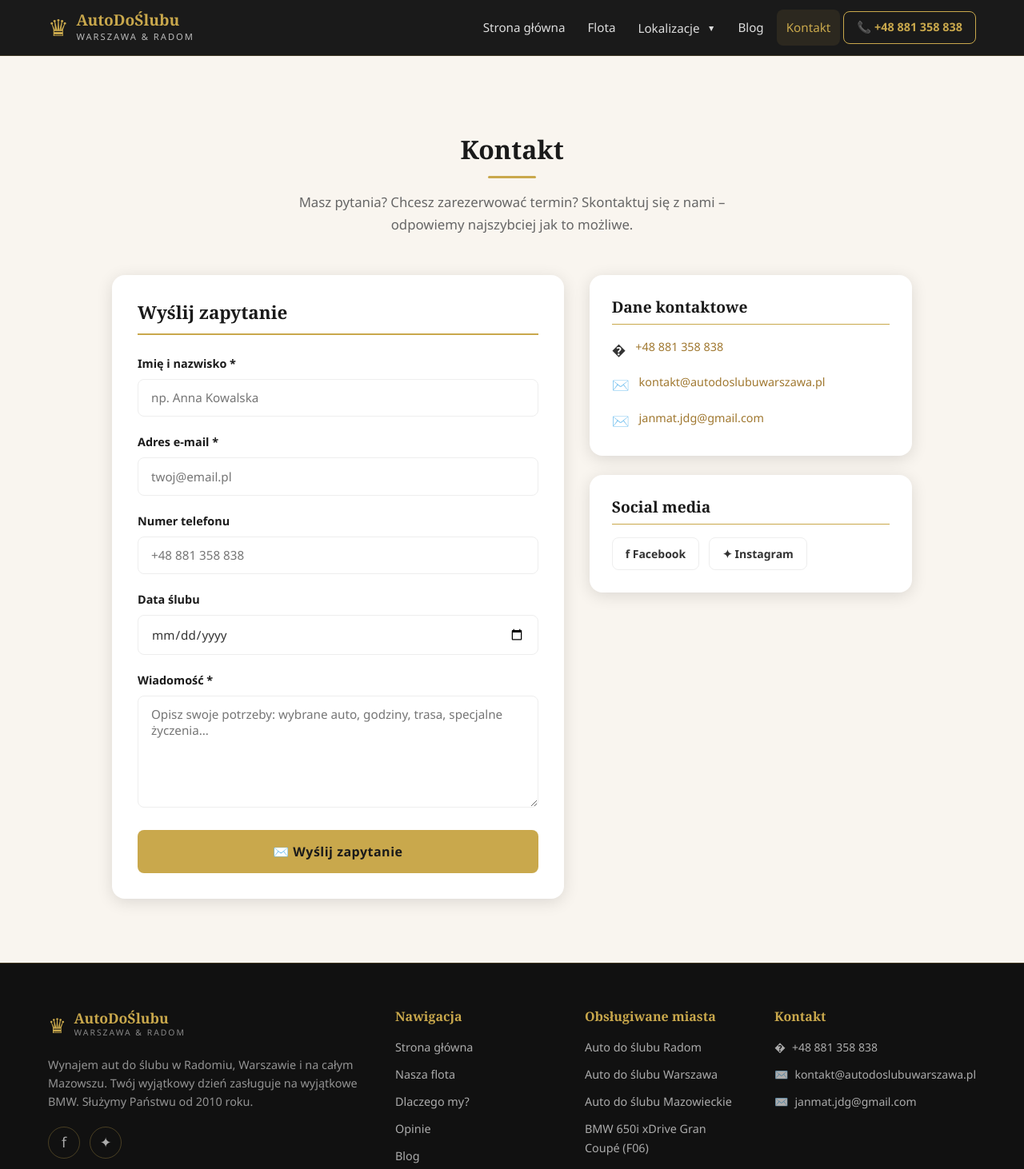
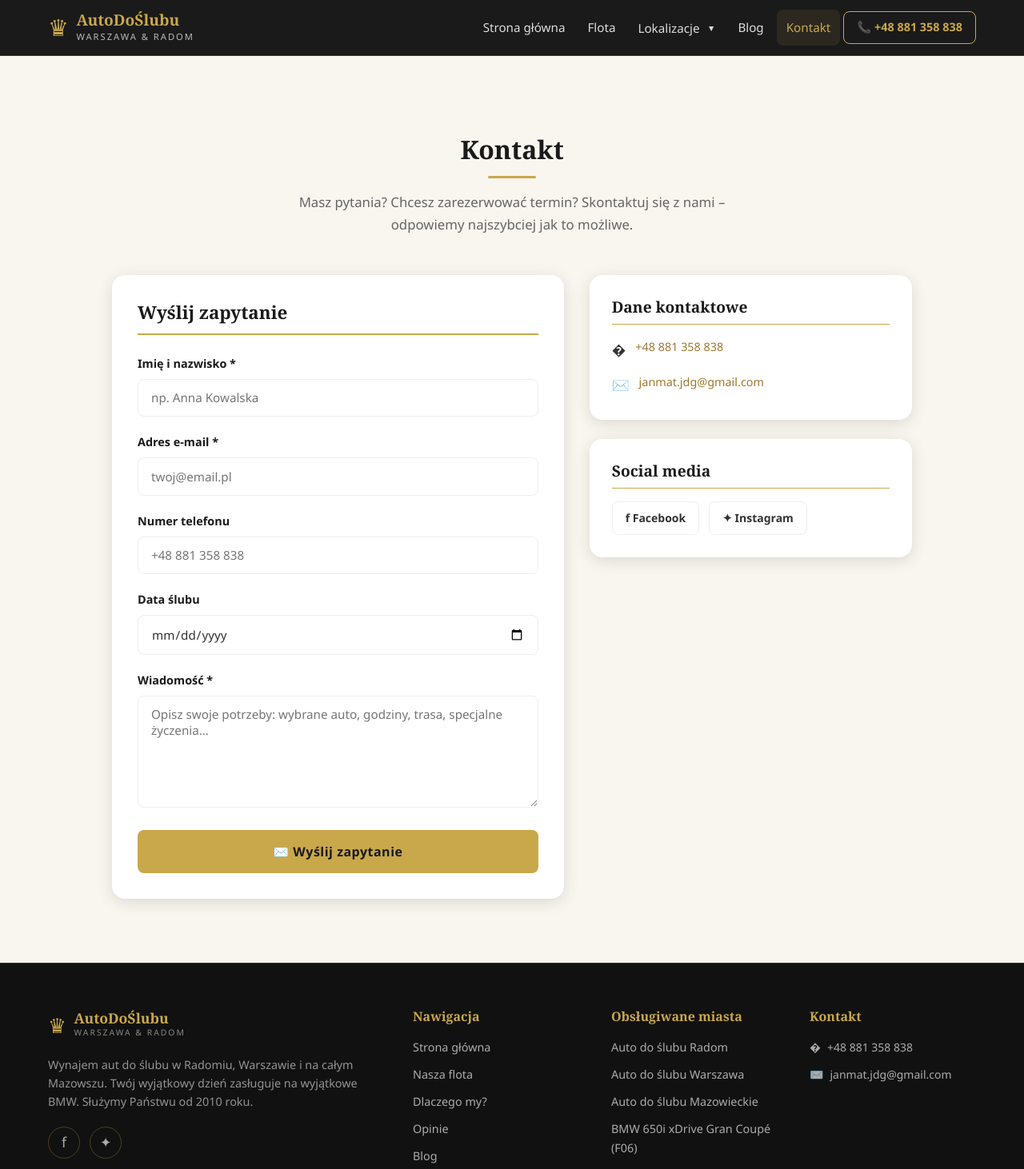
Before and after one commit to mj426382/wynajem-aut-do-slubu, a React (Vite) app: page /kontakt in a window 1280 px wide. Shown: the top 1462 px of the page at 80% size. Built offline with nearby package versions, Linux system fonts and the light colour scheme.

Commit message:
Remove mails

```diff
--- a/src/components/Footer.jsx
+++ b/src/components/Footer.jsx
@@ -71,10 +71,6 @@ export default function Footer() {
               </div>
               <div className="footer__contact-item">
                 <span>✉️</span>
-                <a href="mailto:kontakt@autodoslubuwarszawa.pl">kontakt@autodoslubuwarszawa.pl</a>
-              </div>
-              <div className="footer__contact-item">
-                <span>✉️</span>
                 <a href="mailto:janmat.jdg@gmail.com">janmat.jdg@gmail.com</a>
               </div>
             </address>
--- a/src/pages/ContactPage.jsx
+++ b/src/pages/ContactPage.jsx
@@ -102,10 +102,6 @@ export default function ContactPage() {
                   </div>
                   <div className="contact-info-item">
                     <span className="contact-info-item__icon">✉️</span>
-                    <a href="mailto:kontakt@autodoslubuwarszawa.pl">kontakt@autodoslubuwarszawa.pl</a>
-                  </div>
-                  <div className="contact-info-item">
-                    <span className="contact-info-item__icon">✉️</span>
                     <a href="mailto:janmat.jdg@gmail.com">janmat.jdg@gmail.com</a>
                   </div>
                 </address>
```
